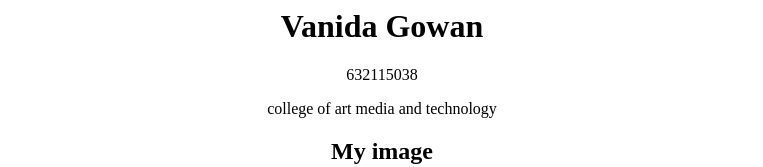
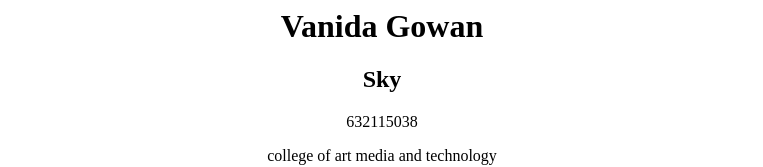
Before and after one commit to Sky23A/lap02Dev, a plain HTML site: page index.html in a window 1280 px wide. Shown: the top 167 px of the page, without its empty margins (258-1021 px from the left). Drawn offline with Linux system fonts and the light colour scheme.

Commit message:
Add more information

```diff
--- a/index.html
+++ b/index.html
@@ -9,6 +9,7 @@ div {text-align: center;}
 <body>
 <div>
 <h1>Vanida Gowan</h1>
+<h2>Sky</h2>
 <p>632115038</p>
 <div>college of art media and technology</div>
 
```
